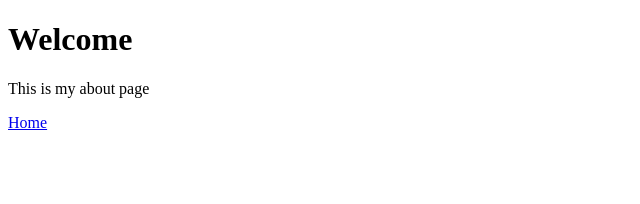
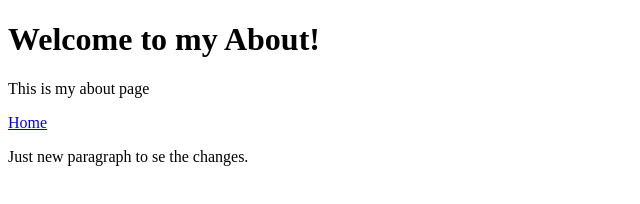
Before and after one commit to RastislavMurajda/myfirstpage, a plain HTML site: page about.html in a window 1280 px wide. Shown: the whole page, without its empty margins (0-640 px from the left). Drawn offline with Linux system fonts and the light colour scheme.

Commit message:
update about.html
just change

```diff
--- a/about.html
+++ b/about.html
@@ -6,8 +6,9 @@
     <title>About</title>
 </head>
 <body>
-    <h1>Welcome</h1>
+    <h1>Welcome to my About!</h1>
     <p>This is my about page</p>
     <a href="index.html">Home</a>
+    <p>Just new paragraph to se the changes.</p>
 </body>
 </html>
```
